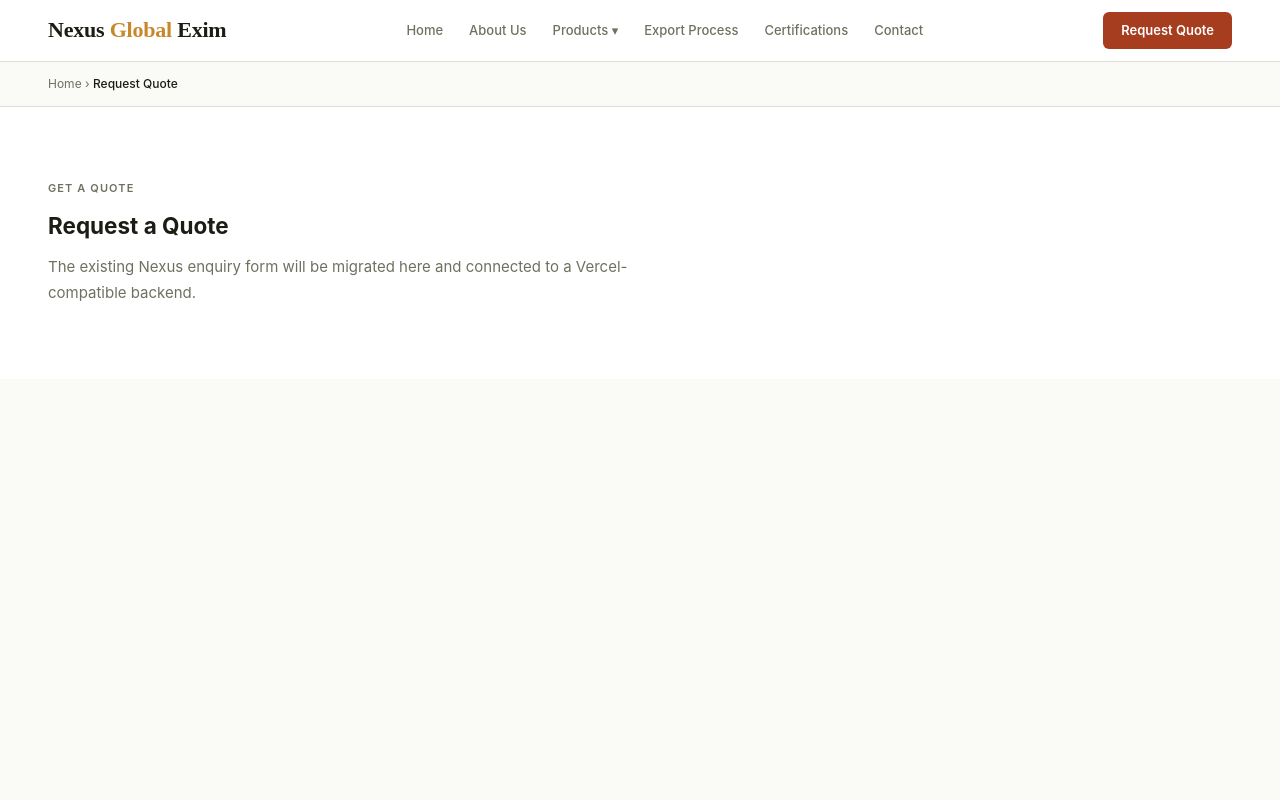
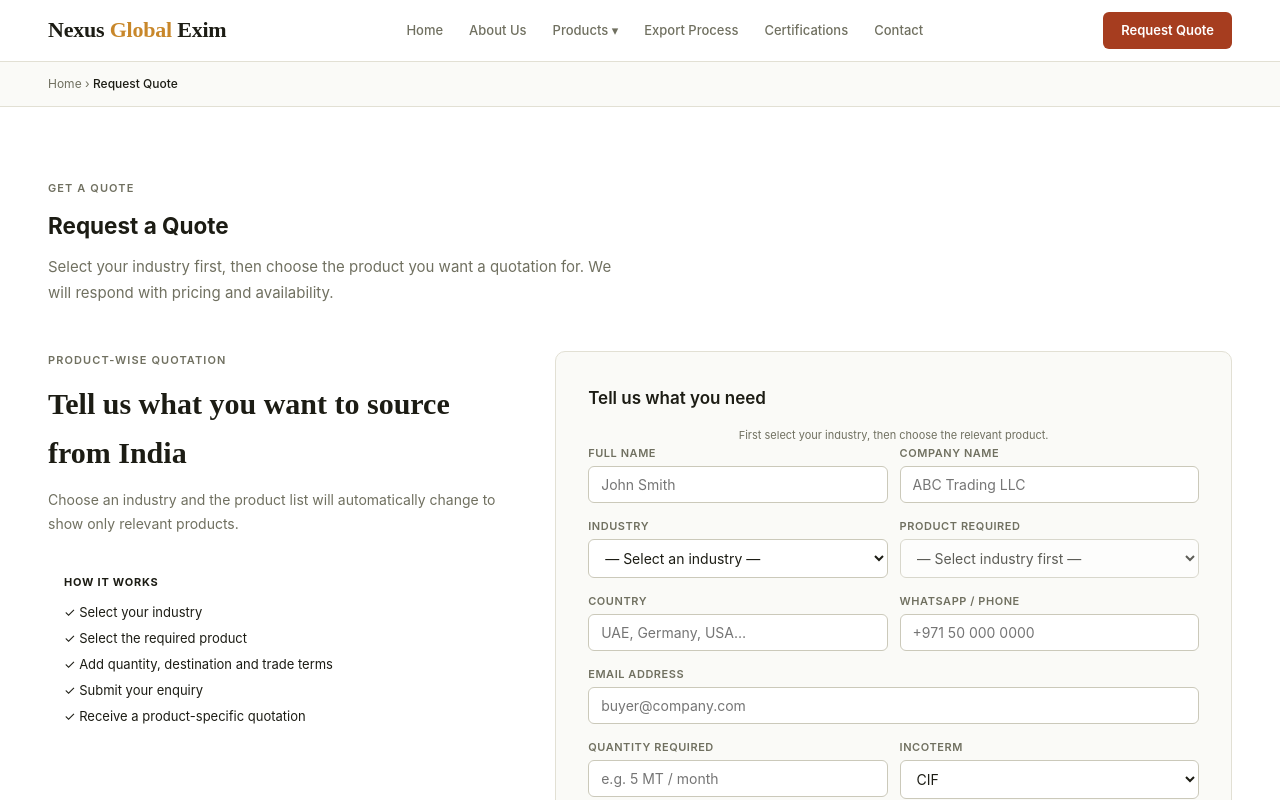
Before and after one commit to Deeppatel8822/Nexus, a Next.js app: page /request-quote in a window 1280 px wide. Shown: the top 800 px of the page. Built offline with nearby package versions, Linux system fonts and the light colour scheme.

Commit message:
Add industry-wise product selection to request quote

```diff
--- a/app/request-quote/page.tsx
+++ b/app/request-quote/page.tsx
@@ -1,2 +1,60 @@
-import Header from "../../components/Header"; import Footer from "../../components/Footer";
-export default function QuotePage(){return <><Header/><main className="page-shell"><div className="bc"><a href="/">Home</a> › <span>Request Quote</span></div><section className="sec sec-white"><div className="eyebrow">Get a quote</div><h1 className="sec-title">Request a Quote</h1><p className="sec-desc">The existing Nexus enquiry form will be migrated here and connected to a Vercel-compatible backend.</p></section></main><Footer/></>}
+import Header from "../../components/Header";
+import Footer from "../../components/Footer";
+import QuoteRequestForm from "../../components/QuoteRequestForm";
+
+export const metadata = {
+  title: "Request a Quote | Nexus Global Exim",
+  description:
+    "Request an export quotation from Nexus Global Exim by selecting your industry and product.",
+};
+
+export default function QuotePage() {
+  return (
+    <>
+      <Header />
+      <main className="page-shell">
+        <div className="bc">
+          <a href="/">Home</a> › <span>Request Quote</span>
+        </div>
+
+        <section className="sec sec-white">
+          <div className="sec-hdr">
+            <div className="eyebrow">Get a quote</div>
+            <h1 className="sec-title">Request a Quote</h1>
+            <p className="sec-desc">
+              Select your industry first, then choose the product you want a
+              quotation for. We will respond with pricing and availability.
+            </p>
+          </div>
+
+          <div className="enq-wrap">
+            <div className="enq-left">
+              <div className="eyebrow">Product-wise quotation</div>
+              <h2>Tell us what you want to source from India</h2>
+              <p>
+                Choose an industry and the product list will automatically
+                change to show only relevant products.
+              </p>
+
+              <div className="doc-box">
+                <strong>How it works</strong>
+                ✓ Select your industry
+                <br />
+                ✓ Select the required product
+                <br />
+                ✓ Add quantity, destination and trade terms
+                <br />
+                ✓ Submit your enquiry
+                <br />
+                ✓ Receive a product-specific quotation
+              </div>
+            </div>
+
+            <QuoteRequestForm />
+          </div>
+        </section>
+      </main>
+      <Footer />
+    </>
+  );
+}
```
